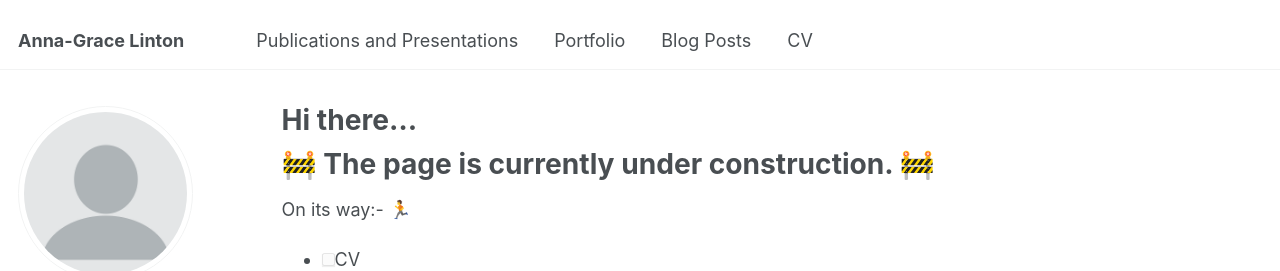
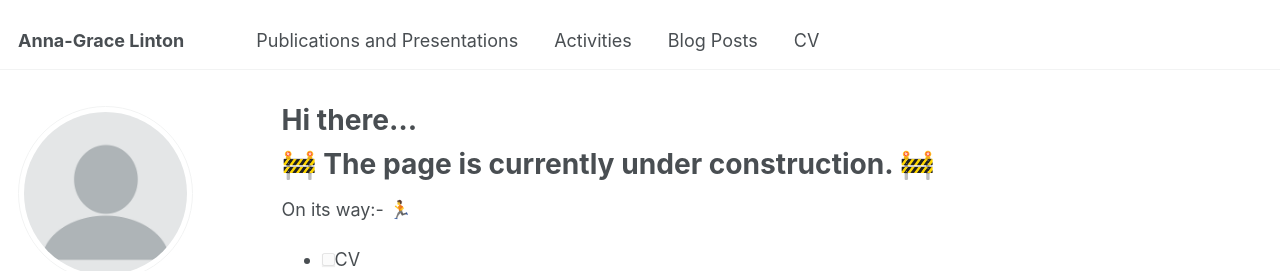
Before and after one commit to AnnaLinton/annalinton.github.io, a Jekyll site: the page built from _pages/about.md, in a window 1280 px wide. Shown: the top 271 px of the page. Built offline with Jekyll 4.4.1, drawn with Linux system fonts in a browser that asks for light colours; some web fonts are replaced.

Commit message:
Update navigation.yml
changes portfolio to Activities

```diff
--- a/_data/navigation.yml
+++ b/_data/navigation.yml
@@ -14,7 +14,7 @@ main:
   # - title: "Teaching"
   #   url: /teaching/
 
-  - title: "Portfolio"
+  - title: "Activities"
     url: /portfolio/
 
   - title: "Blog Posts"
```
